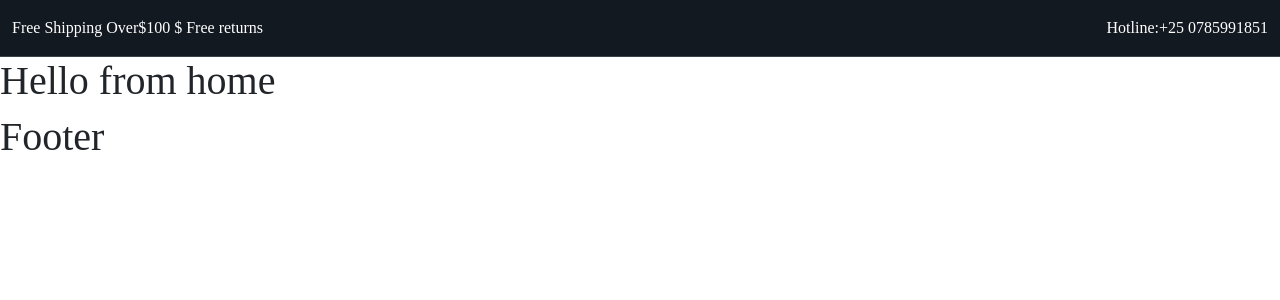
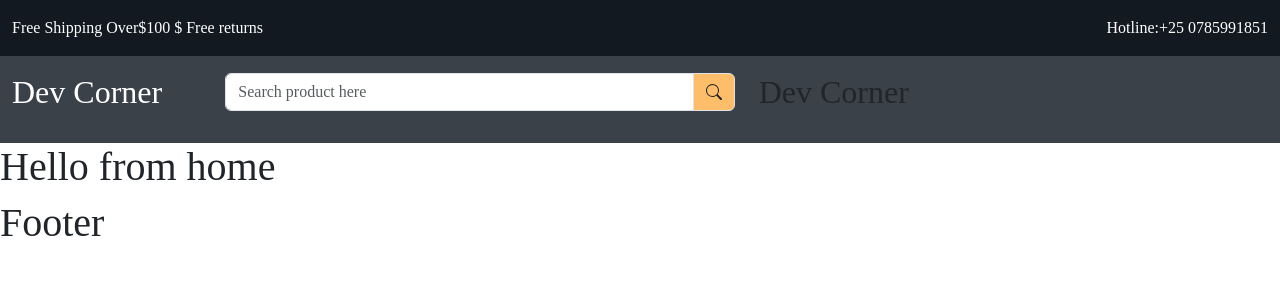
Before and after one commit to uwingabirejoselyne/learn-ecommerce-ui, a React (Create React App) app: page / in a window 1280 px wide. Shown: the top 300 px of the page. Built offline with nearby package versions, Linux system fonts and the light colour scheme.

Commit message:
upper header styling

```diff
--- a/src/App.css
+++ b/src/App.css
@@ -5,7 +5,8 @@
 }
 :root{
   --color-131921:#131921;
-  --color-3b4149:#3b4149
+  --color-3b4149:#3b4149;
+  --color-febd69:#febd69;
 
 }
 body{
@@ -20,3 +21,13 @@ a{
    background-color: var(--color-131921);
    border-bottom: 1px solid var(--color-3b4149);
 }
+.header-upper{
+  background-color: var(--color-3b4149);
+}
+.header-upper .input-group-text{
+  background-color: var(--color-febd69);
+}
+.form-control:focus{
+  box-shadow: none;
+  border-color: inherit;
+}
--- a/src/components/Header.js
+++ b/src/components/Header.js
@@ -1,9 +1,10 @@
 import React from 'react'
-
+import { NavLink, Link } from 'react-router-dom'
+import { BsSearch } from 'react-icons/bs'
 const Header = () => {
   return (
     <>
-      <div className='header-top-strip py-3'>
+      <header className='header-top-strip py-3'>
         <div className='container-xxl'>
           <div className='row'>
             <div className='col-6 '>
@@ -16,7 +17,25 @@ const Header = () => {
             </div>
           </div>
         </div>
-      </div>
+      </header>
+      <header className='header-upper py-3'>
+        <div className='container-xxl'>
+          <div className='row'>
+            <div className='col-2'>
+              <h2><Link className='text-white'>Dev Corner </Link></h2>
+            </div>
+            <div className='col-5'>
+              <div className="input-group mb-3">
+                <input type="text" className="form-control" placeholder="Search product here" aria-label="Search product here" aria-describedby="basic-addon2" />
+                <span className="input-group-text" id="basic-addon2"><BsSearch/></span>
+              </div>
+            </div>
+            <div className='col-5'>
+              <h2>Dev Corner</h2>
+            </div>
+          </div>
+        </div>
+      </header>
     </>
   )
 }
```
